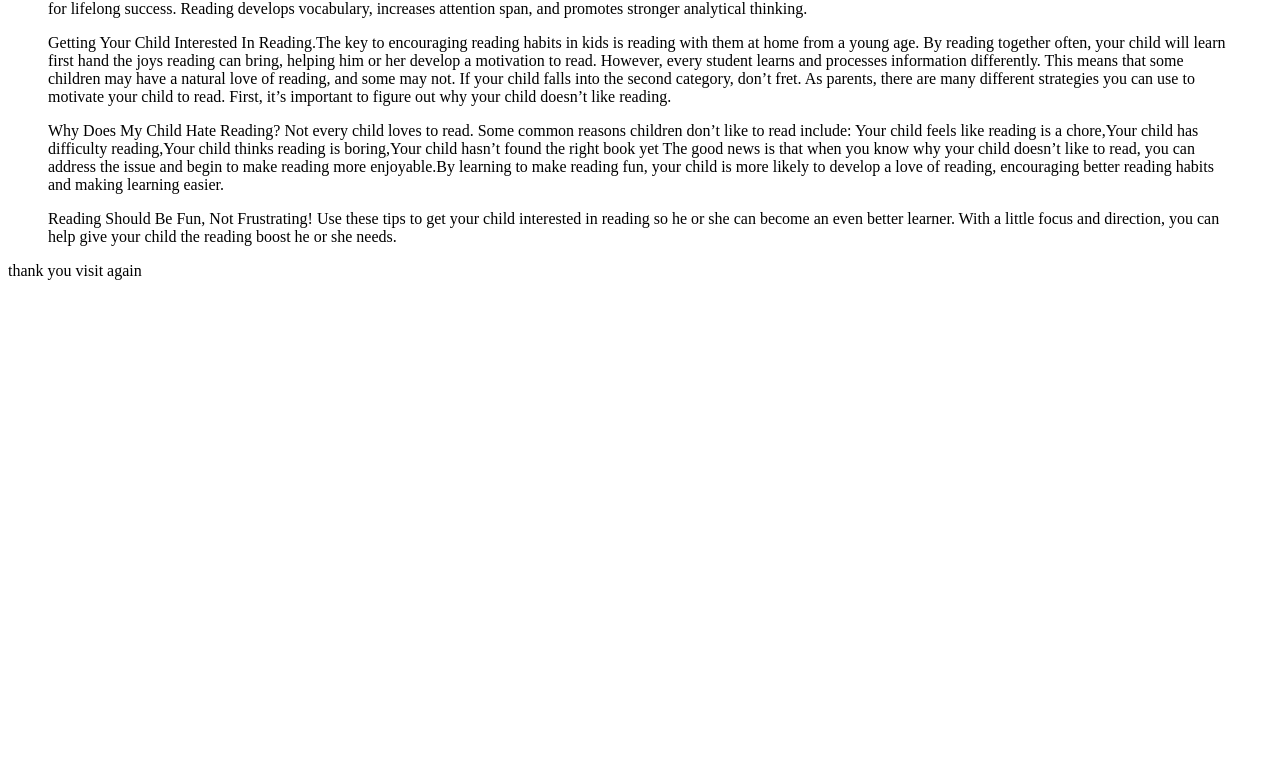
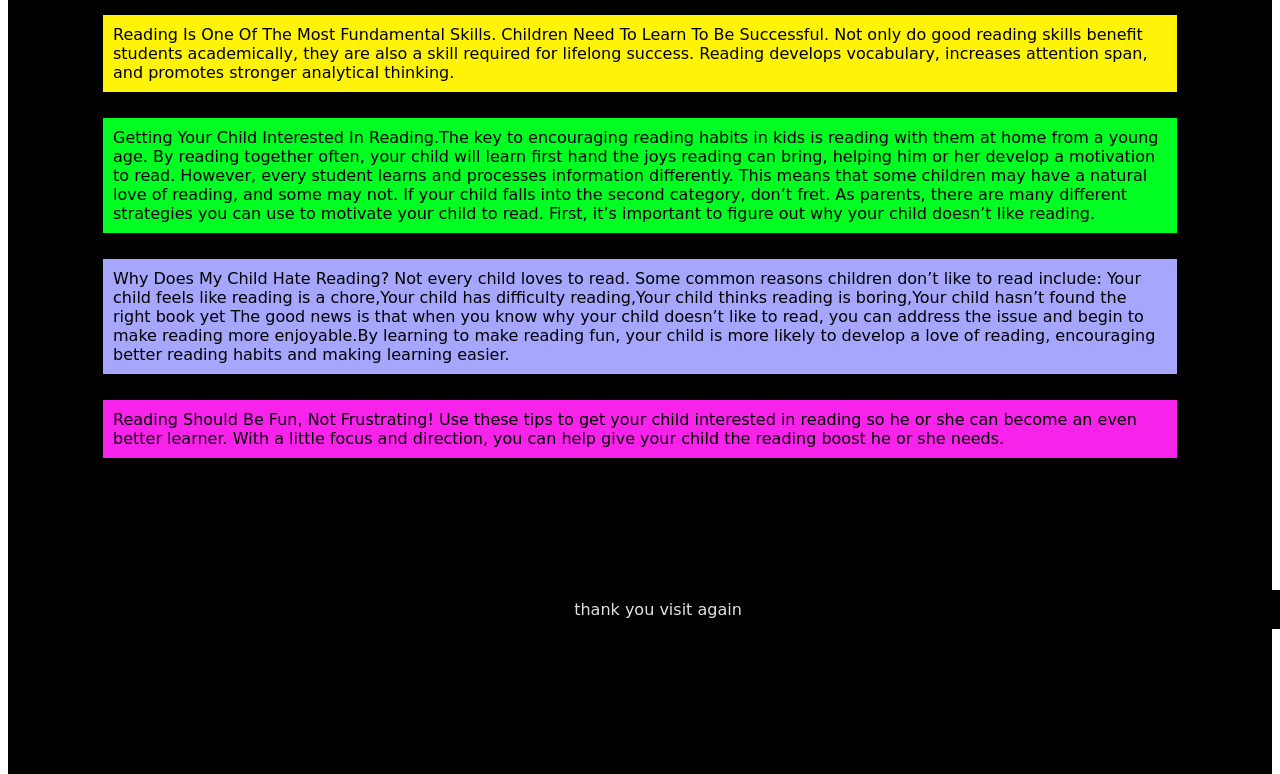
Before and after one commit to NicelinJones/twoseptember, a plain HTML site: page index.html in a window 1280 px wide. Shown: the part 171-945 px from the top of the page. Before the commit the page ends 800 px from the top, so only its background shows below. Drawn offline with Linux system fonts and the light colour scheme; files that its build step writes are made by us from their sources; the site is published under a folder, as on GitHub Pages, so addresses that start at the root find nothing.

Commit message:
Update and rename lifeishard.html to index.html

```diff
--- a/lifeishard.html
+++ b/index.html
@@ -4,7 +4,7 @@
     <meta name="viewport" content="width=device-width, initial-scale=1.0" />
     <meta charset="utf-8" />
     <title> Life is Hard !</title>
-    <link href="/CSS/lifeishard.css" rel="stylesheet"/>
+    <link href="lifeishard.css" rel="stylesheet"/>
 
 </head>
 
```
